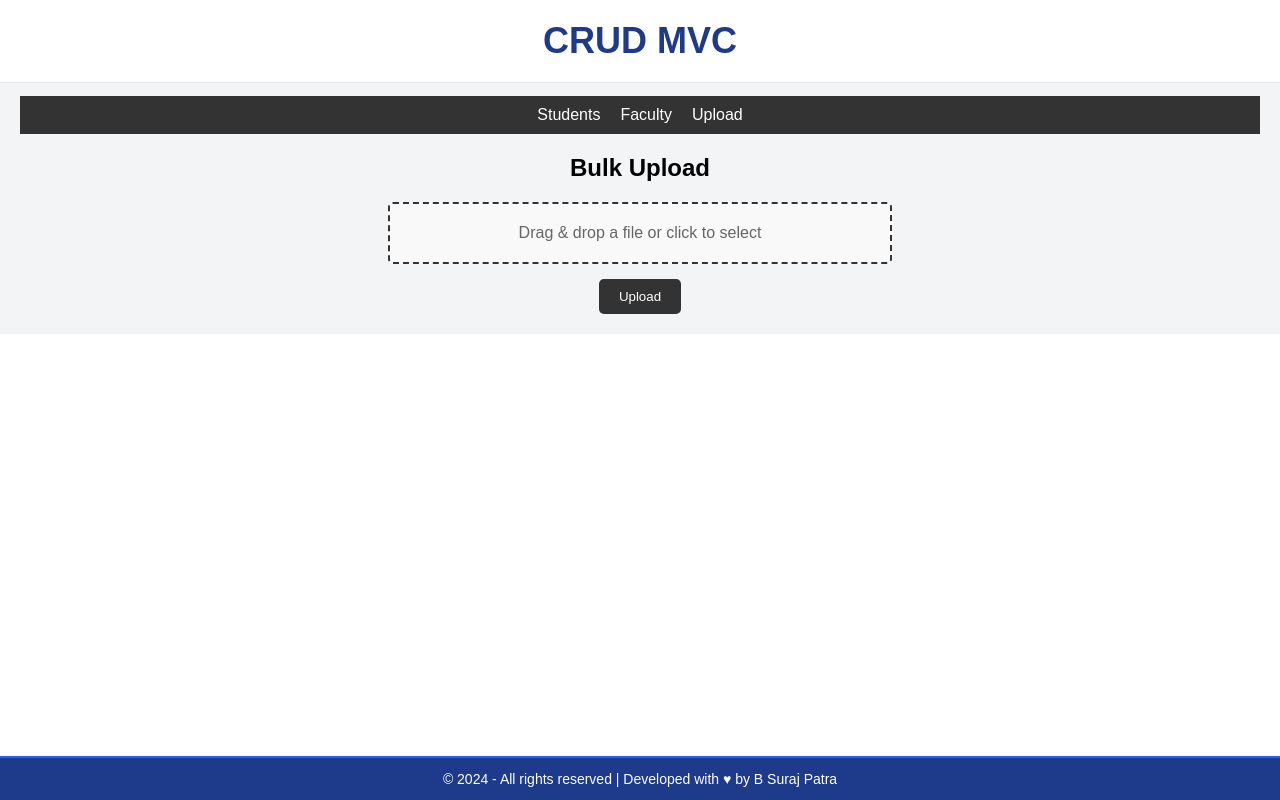
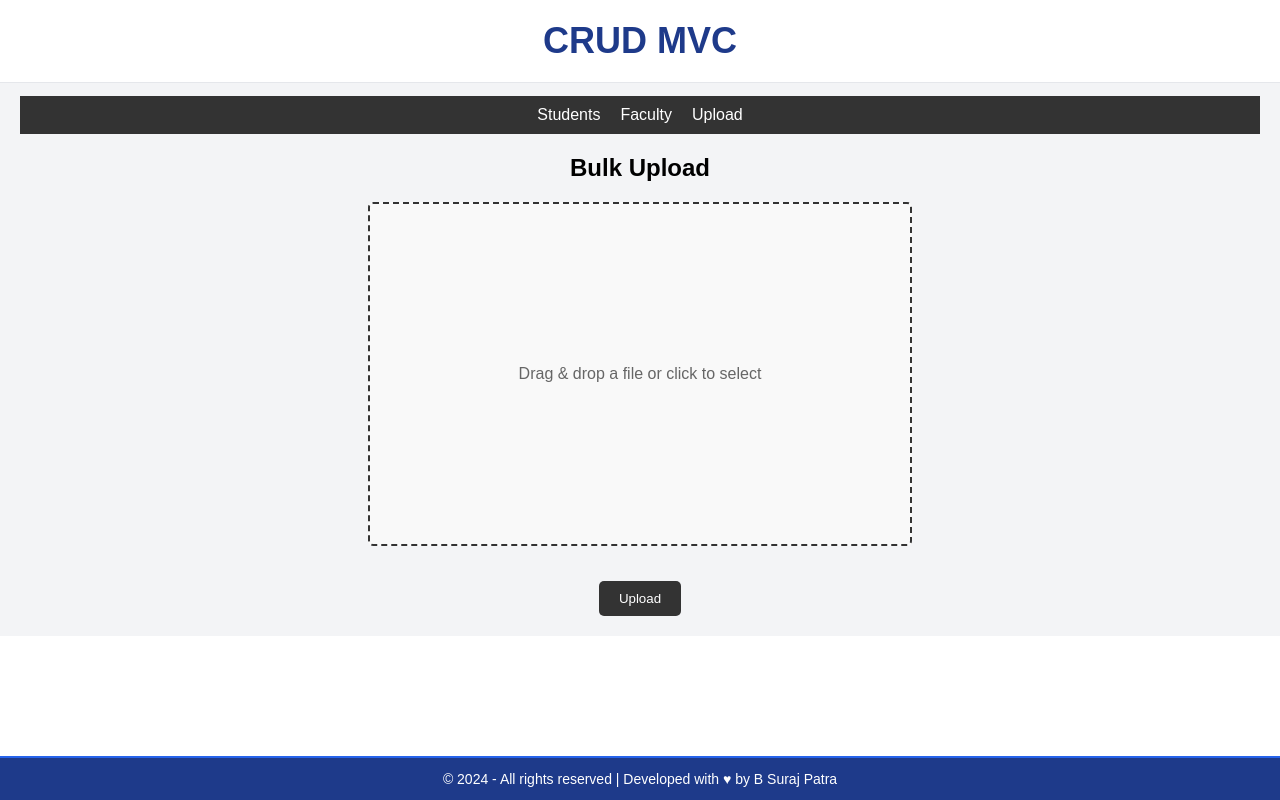
Before and after one commit to bsurajpatra/31514_crudmvc_client, a React (Create React App) app: page /bulk-upload in a window 1280 px wide. Built offline with nearby package versions, Linux system fonts and the light colour scheme.

Commit message:
Update Styling.css

```diff
--- a/src/Components/Styling.css
+++ b/src/Components/Styling.css
@@ -130,7 +130,6 @@
 /* File upload container styling */
 .file-upload-container {
   max-width: 800px;
-  max-height:600px;
   margin: 2rem auto;
   padding: 2rem;
   background-color: #ffffff;
@@ -154,17 +153,22 @@
 
 /* Drop zone styling */
 .drop-zone {
-  width: 60%; /* Adjust the width as needed to make it rectangular */
-  max-width: 500px; /* Set a max-width to control the rectangle's width */
-  margin: 0 auto; /* Center it horizontally */
+  width: 60%;
+  height: 300px;  /* Added fixed height for rectangle shape */
+  max-width: 500px;
+  margin: 20px auto;
   border: 2px dashed #333;
   border-radius: 5px;
-  padding: 20px 0; /* Adjust padding to make it more rectangular */
+  padding: 20px;
   cursor: pointer;
   background-color: #f9f9f9;
   transition: background-color 0.2s ease;
   color: #666;
   text-align: center;
+  display: flex;    /* Added for better content alignment */
+  flex-direction: column;
+  justify-content: center;
+  align-items: center;
 }
 
 .drop-zone.dragging {
```
